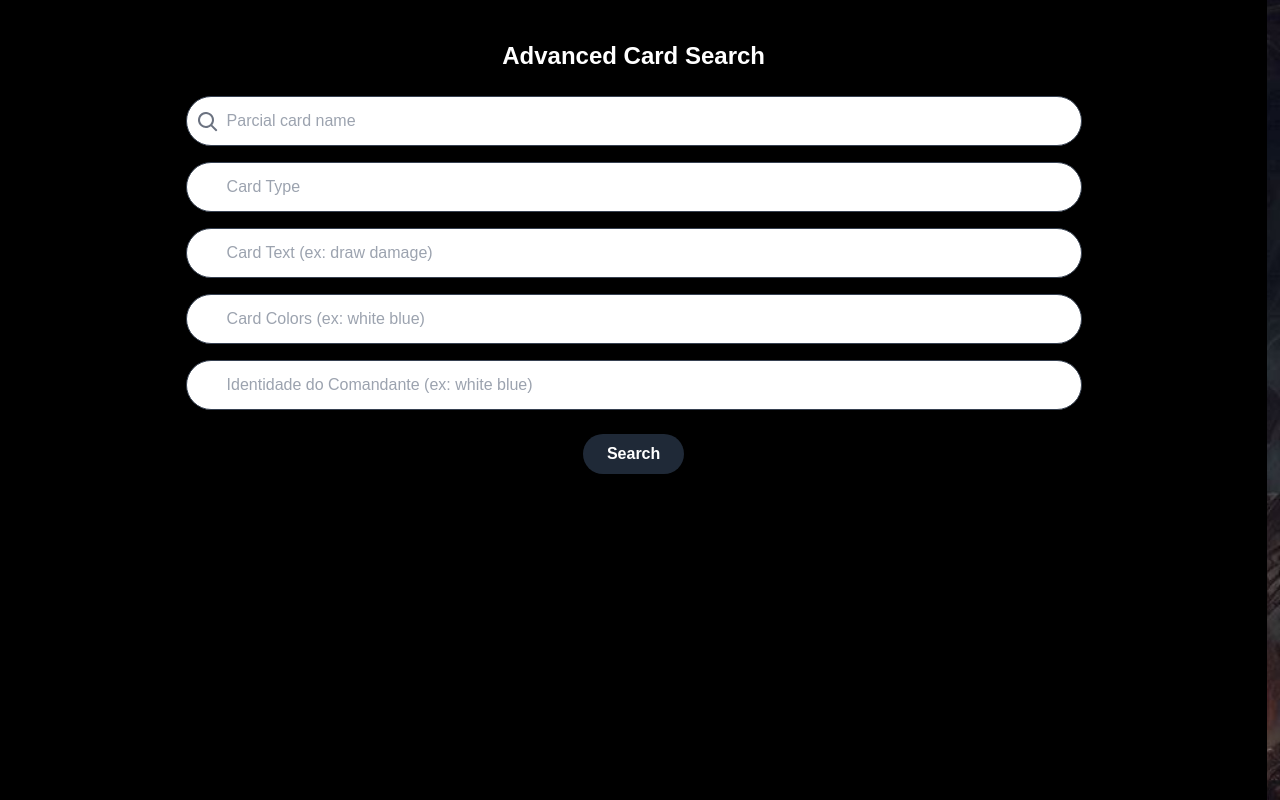
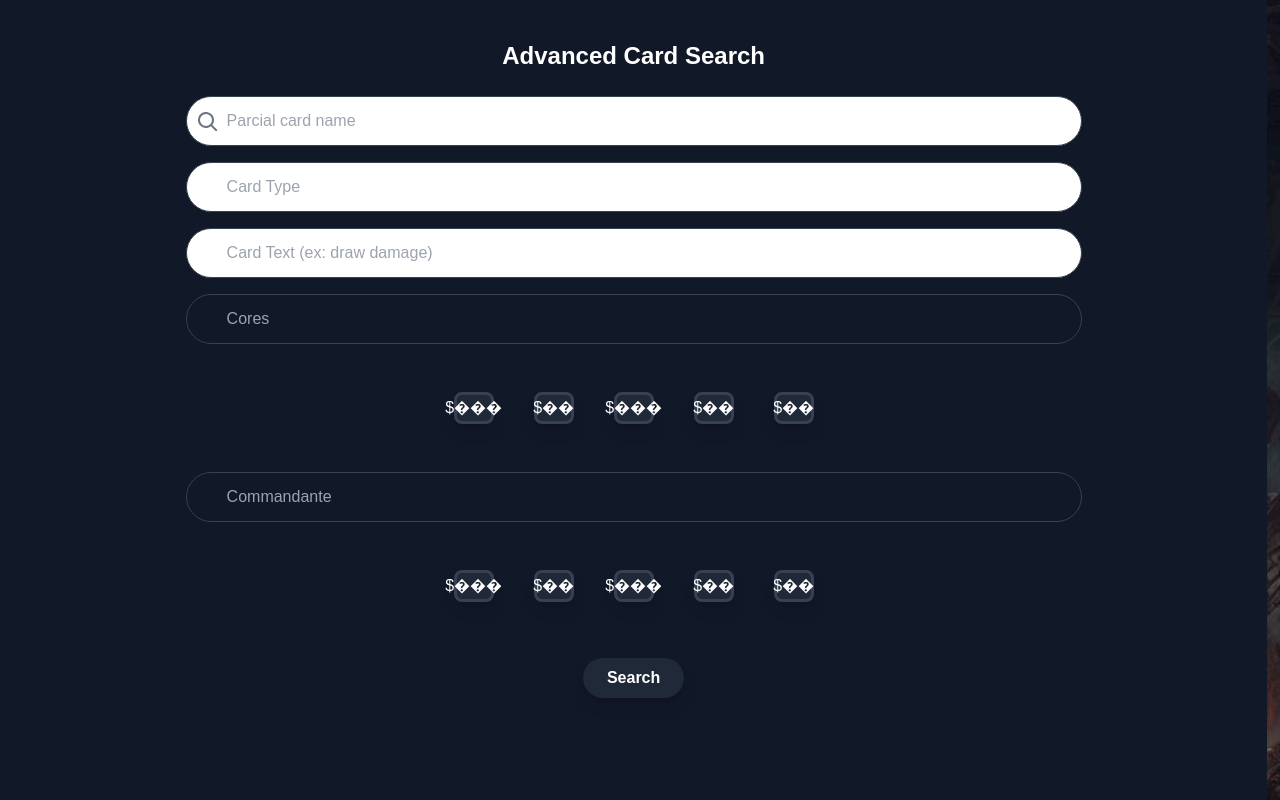
Before and after one commit to KleitonEwerton/builder-mtg-with-nextjs, a Next.js app: page /cards/advanced-search in a window 1280 px wide. Built offline with nearby package versions, Linux system fonts and the light colour scheme.

Commit message:
adicioando checkbox para cores

```diff
--- /dev/null
+++ b/src/app/cards/advanced-search/ManaCheckBox.tsx
@@ -0,0 +1,78 @@
+import React, { useState } from "react";
+
+interface ManaCheckBoxProps {
+  queryLetter: string;
+  handleFunctionChance: (query: string) => void;
+}
+
+export default function ManaCheckBox({
+  handleFunctionChance,
+  queryLetter = "c",
+}: ManaCheckBoxProps) {
+  const [selectedColors, setSelectedColors] = useState<string[]>([]);
+
+  const colorsMap: { [key: string]: string } = {
+    red: "R",
+    blue: "U",
+    green: "G",
+    white: "W",
+    black: "B",
+  };
+
+  const handleCheckboxChange = (
+    event: React.ChangeEvent<HTMLInputElement>,
+    color: string
+  ) => {
+    const isChecked = event.target.checked;
+
+    const updatedColors = isChecked
+      ? [...selectedColors, color]
+      : selectedColors.filter((c) => c !== color);
+
+    setSelectedColors(updatedColors);
+    const query = `${queryLetter}:${updatedColors.join("")}`;
+    handleFunctionChance(query);
+  };
+
+  const colorStyles: { [key: string]: string } = {
+    red: "red-400",
+    blue: "blue-400",
+    green: "green-400",
+    white: "yellow-100", // Alterado para yellow-100
+    black: "purple-900", // Alterado para purple-900
+  };
+
+  const colorIcons: { [key: string]: string } = {
+    red: "���",
+    blue: "��",
+    green: "���",
+    white: "��",
+    black: "��",
+  };
+
+  return (
+    <div className="relative flex flex-wrap justify-center items-center w-auto mx-auto select-none gap-10 p-8 rounded-xl">
+      {Object.entries(colorsMap).map(([colorName, colorCode]) => (
+        <label key={colorName} className="cursor-pointer">
+          <input
+            type="checkbox"
+            className="opacity-0 overflow-hidden absolute whitespace-nowrap peer"
+            onChange={(event) => handleCheckboxChange(event, colorCode)}
+          />
+          <span
+            className={`peer-checked:border-${colorStyles[colorName]} peer-checked:shadow-${colorStyles[colorName]}/10
+            peer-checked:text-${colorStyles[colorName]} peer-checked:before:border-${colorStyles[colorName]}
+            peer-checked:before:bg-${colorStyles[colorName]} peer-checked:before:opacity-100 peer-checked:before:scale-100
+            flex flex-col items-center justify-center w-10 min-h-[2rem] rounded-lg shadow-lg
+            transition-all duration-200 cursor-pointer relative border-gray-700 border-[3px] bg-gray-800
+            hover:border-${colorStyles[colorName]} hover:before:scale-100 hover:before:opacity-100`}
+          >
+            <span className="transition-all duration-100">
+              <p className="text-center">${colorIcons[colorName]}</p>
+            </span>
+          </span>
+        </label>
+      ))}
+    </div>
+  );
+}
--- a/src/app/cards/advanced-search/page.tsx
+++ b/src/app/cards/advanced-search/page.tsx
@@ -1,6 +1,8 @@
 "use client";
+
 import { useRouter } from "next/navigation";
 import { useState, useEffect } from "react";
+import ManaCheckBox from "./ManaCheckBox";
 
 export default function AdvancedSearch() {
   const [query, setQuery] = useState(""); // Estado para armazenar o valor da pesquisa
@@ -12,33 +14,15 @@ export default function AdvancedSearch() {
 
   const router = useRouter();
 
+  // Construir a query com base nos campos preenchidos
   useEffect(() => {
     const buildQuery = () => {
       const parts = [];
       if (name) parts.push(`name:${name}`);
       if (oracle) parts.push(`(oracle:${oracle.split(" ").join(" oracle:")})`);
       if (type) parts.push(`type:${type}`);
-
-      //troca white por W, blue por U, black por B, red por R e green por G
-      const mana = colors
-        .toLowerCase()
-        .replace("white", "W")
-        .replace("blue", "U")
-        .replace("black", "B")
-        .replace("red", "R")
-        .replace("green", "G");
-
-      const identidade = identit
-        .toLowerCase()
-        .replace("white", "W")
-        .replace("blue", "U")
-        .replace("black", "B")
-        .replace("red", "R")
-        .replace("green", "G")
-        .replace(" ", "");
-
-      if (colors) parts.push(`mana:${mana.split(" ").join(" mana:")}`);
-      if (identit) parts.push(`c:${identidade}`);
+      if (colors) parts.push(`${colors}`);
+      if (identit) parts.push(`${identit}`);
 
       return parts.join(" ");
     };
@@ -47,14 +31,26 @@ export default function AdvancedSearch() {
   }, [name, oracle, type, colors, identit]);
 
   const handleSearch = () => {
+    console.log("handleSearch", query);
     if (query.length > 0) {
       router.push(`/cards/list?search=${query}`);
     }
   };
 
+  // Função para atualizar o estado de cores a partir do ManaCheckBox
+  const handleColorsChange = (newColors: string) => {
+    setColors(newColors); // Atualiza o estado das cores selecionadas
+    console.log("setColors", newColors);
+  };
+
+  const handleIdentitChange = (newColors: string) => {
+    setIdentit(newColors); // Atualiza o estado das cores selecionadas
+    console.log("setIdentit", newColors);
+  };
+
   return (
-    <div className="min-h-screen bg-black text-white p-6">
-      <div className="w-full bg-black py-4">
+    <div className="min-h-screen bg-black text-white p-6 bg-gray-900">
+      <div className="w-full bg-black py-4 bg-gray-900">
         <div className="max-w-4xl mx-auto">
           <h1 className="text-center text-2xl font-bold mb-6">
             Advanced Card Search
@@ -101,22 +97,30 @@ export default function AdvancedSearch() {
               />
             </div>
 
-            <div className="relative">
             <input
               type="text"
-                placeholder="Card Colors (ex: white blue)"
-                className="w-full p-3 pl-10 text-black rounded-full border border-gray-700 focus:outline-none focus:ring-2 focus:ring-gray-500"
-                onChange={(e) => setColors(e.target.value)}
+              placeholder="Cores"
+              className="w-full p-3 pl-10 text-white rounded-full border border-gray-700 bg-gray-900 cursor-not-allowed pointer-events-none"
+              disabled
+              tabIndex={-1}
             />
-            </div>
-            <div className="relative">
+
+            <ManaCheckBox
+              handleFunctionChance={handleColorsChange}
+              queryLetter="c"
+            />
             <input
               type="text"
-                placeholder="Identidade do Comandante (ex: white blue)"
-                className="w-full p-3 pl-10 text-black rounded-full border border-gray-700 focus:outline-none focus:ring-2 focus:ring-gray-500"
-                onChange={(e) => setIdentit(e.target.value)}
+              placeholder="Commandante"
+              className="w-full p-3 pl-10 text-white rounded-full border border-gray-700 bg-gray-900 cursor-not-allowed pointer-events-none"
+              disabled
+              tabIndex={-1}
             />
-            </div>
+
+            <ManaCheckBox
+              handleFunctionChance={handleIdentitChange}
+              queryLetter="commander"
+            />
           </div>
 
           <div className="mt-6 text-center">
--- a/src/app/teste/ManaCheckBox.tsx
+++ /dev/null
@@ -1,44 +0,0 @@
-"use client";
-
-import React, { useState } from "react";
-
-interface IManaCheckBox {
-  color: string;
-  text: string;
-}
-
-const colorsMap: { [key: string]: string } = {
-  red: "red-400",
-  blue: "blue-400",
-  green: "green-400",
-  white: "white",
-  black: "gray-900",
-  yellow: "yellow-400",
-  gray: "gray-400",
-};
-
-export default function ManaCheckBox({ color, text }: IManaCheckBox) {
-  const selectedColor = colorsMap[color]; // Mapeia a cor
-
-  return (
-    <label className="cursor-pointer">
-      <input
-        type="checkbox"
-        className="h-[1px] opacity-0 overflow-hidden absolute whitespace-nowrap w-[1px] peer"
-      />
-      <span
-        className={`peer-checked:border-${selectedColor}-400 peer-checked:shadow-${selectedColor}-400/10
-          peer-checked:text-${selectedColor}-400 peer-checked:before:border-${selectedColor}-400
-          peer-checked:before:bg-${selectedColor}-400 peer-checked:before:opacity-100 peer-checked:before:scale-100
-          flex flex-col items-center justify-center w-28 min-h-[7rem] rounded-lg shadow-lg
-          transition-all duration-200 cursor-pointer relative border-gray-700 border-[3px] bg-gray-800
-          hover:border-${selectedColor}-400 hover:before:scale-100 hover:before:opacity-100`}
-      >
-        <span className="transition-all duration-100">
-          <p className="w-12 h-12 text-center">icon</p>
-        </span>
-        <span className="transition-all duration-300 text-center">{text}</span>
-      </span>
-    </label>
-  );
-}
--- a/src/app/teste/page.tsx
+++ /dev/null
@@ -1,30 +0,0 @@
-// Import css
-
-import ManaCheckBox from "./ManaCheckBox";
-
-export default function Teste() {
-  return (
-    <div className="min-h-screen bg-black text-white p-6">
-      <div className="w-full bg-black py-4">
-        <div className="max-w-4xl mx-auto">
-
-          <div className="space-y-4">
-            <div className="relative">
-              <input
-                type="text"
-                placeholder="Parcial card name"
-                className="w-full p-3 pl-10 text-black rounded-full border border-gray-700 focus:outline-none focus:ring-2 focus:ring-gray-500"
-              />
-            </div>
-            <div className="relative flex flex-wrap justify-center items-center w-11/12 mx-auto select-none gap-2 max-w-[500px] bg-gray-900 p-4 rounded-xl">
-              <ManaCheckBox text="Vermelho" color="red" />
-              <ManaCheckBox text="Azul" color="blue" />
-              <ManaCheckBox text="Verde" color="green" />
-              <ManaCheckBox text="Branco" color="white" />
-            </div>
-          </div>
-        </div>
-      </div>
-    </div>
-  );
-}
--- a/tailwind.config.ts
+++ b/tailwind.config.ts
@@ -1,3 +1,4 @@
+// tailwind.config.ts
 import type { Config } from "tailwindcss";
 
 const config: Config = {
@@ -31,4 +32,5 @@ const config: Config = {
   },
   plugins: [],
 };
+
 export default config;
```
Lines whose indentation alone changed are shown as unchanged.
